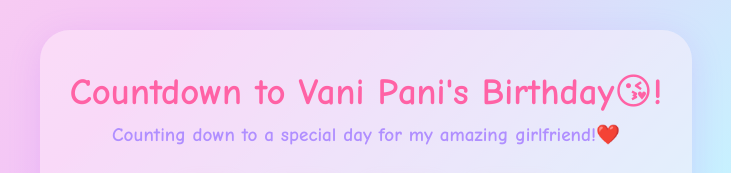
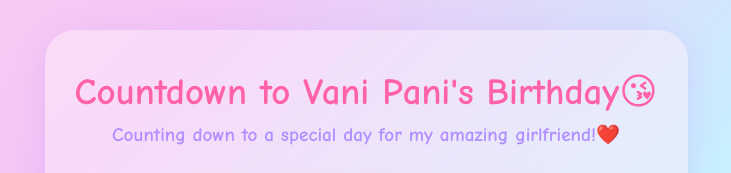
Before and after one commit to keshav-raj-gautam/Vani-bday, a plain HTML site: page index.html in a window 1280 px wide. Shown: the part 197-370 px from the top of the page, 274-1005 px from the left. Drawn offline with Linux system fonts and the light colour scheme.

Commit message:
Update index.html

```diff
--- a/index.html
+++ b/index.html
@@ -8,7 +8,7 @@
 </head>
 <body>
   <div class="container">
-    <h1>Countdown to Vani Pani's Birthday😘!</h1>
+    <h1>Countdown to Vani Pani's Birthday😘</h1>
     <h2>Counting down to a special day for my amazing girlfriend!❤️</h2>
     <div id="countdown">
       <div class="time"><span id="days">0</span><small>Days</small></div>
```
